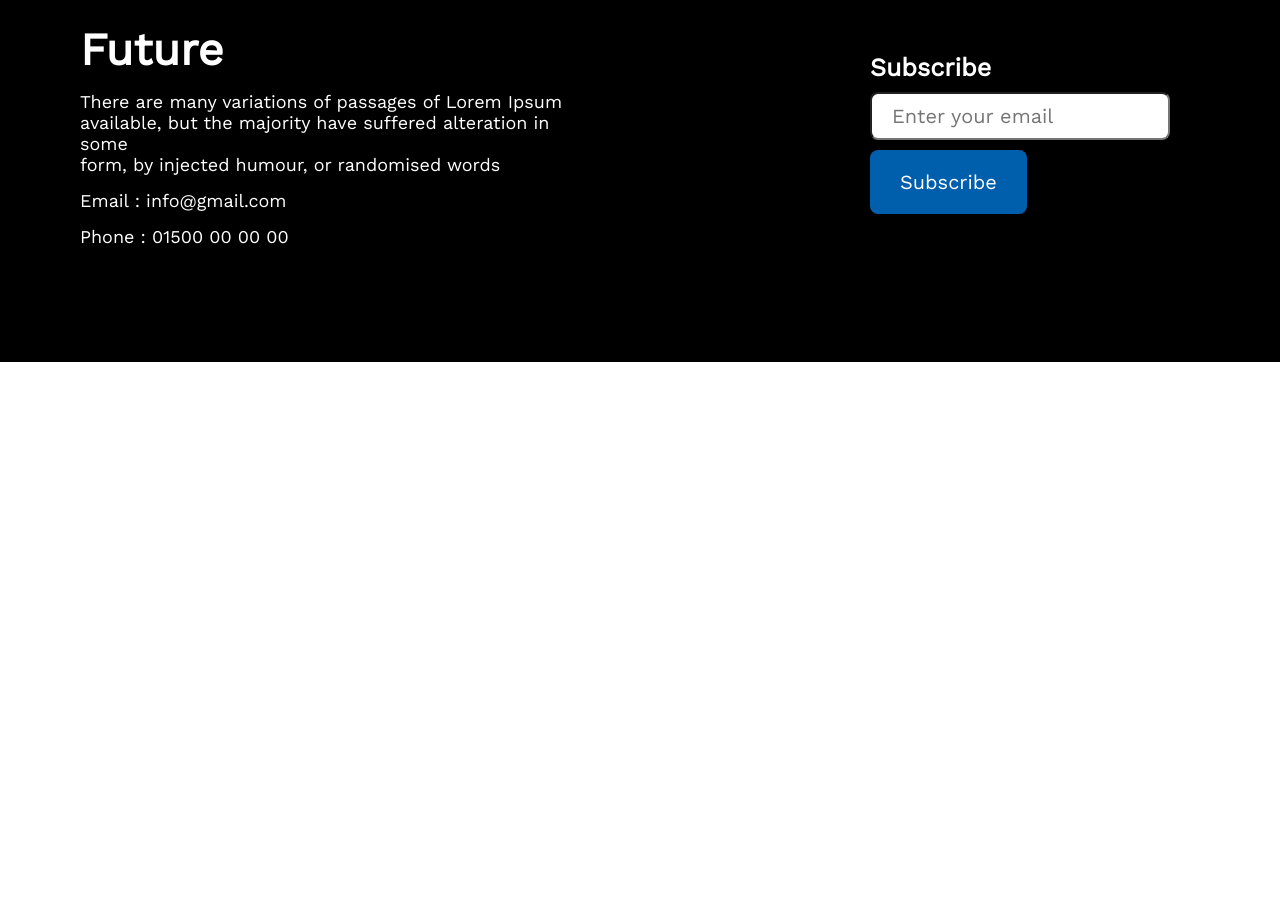
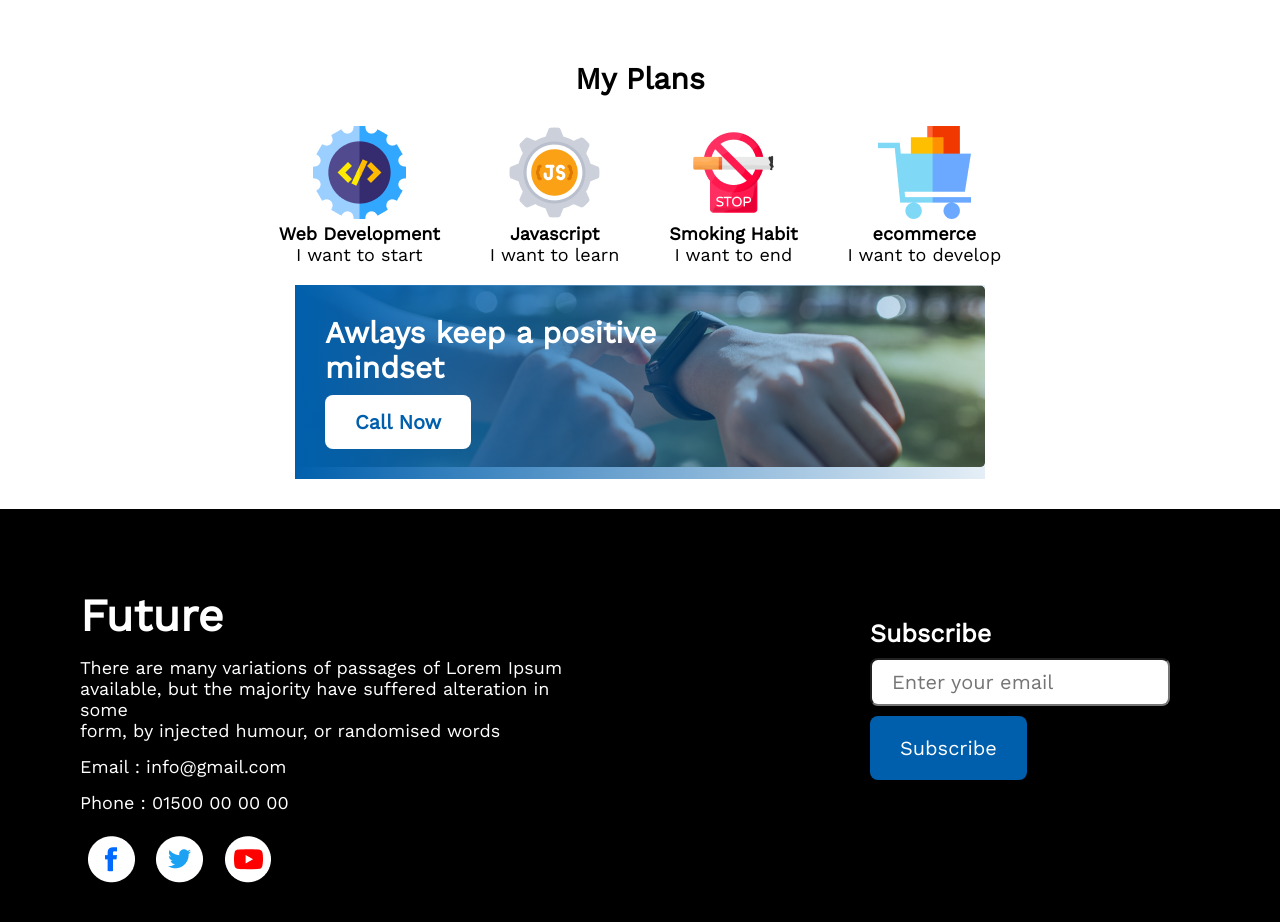
Before and after one commit to MDARH/ph-assignment-1, a plain HTML site: page index.html in a window 1280 px wide. Shown: the part 1720-2642 px from the top of the page. Before the commit the page ends 2082 px from the top, so only its background shows below. Drawn offline with nearby package versions, Linux system fonts and the light colour scheme; the site is published under a folder, as on GitHub Pages, so addresses that start at the root find nothing.

Commit message:
Live Site image problem fix

```diff
--- a/css/style.css
+++ b/css/style.css
@@ -8,7 +8,7 @@
 /* Header Design Start */
 header
 {
-    background-image: url(/images/banner/banner3.png);
+    background-image: url(../images/banner/banner3.png);
     background-size: cover;
     background-repeat: no-repeat;
 }
@@ -100,7 +100,7 @@ header
 /* Special part started */
 .call-now
 {
-    background-image: linear-gradient(90deg, rgba(0,95,172,1), rgba(0,95,172,.1)), url(/images/watch.png);
+    background-image: linear-gradient(90deg, rgba(0,95,172,1), rgba(0,95,172,.1)), url(../images/watch.png);
     background-repeat: no-repeat;
     background-size: contain;
     padding: 30px;
--- a/index.html
+++ b/index.html
@@ -17,7 +17,7 @@
     </header>
     <main>
         <section class="person">
-            <div><img src="/images/person.png" alt="Person"></div>
+            <div><img src="./images/person.png" alt="Person"></div>
             <div class="person-content">
                 <h2>My failures of <br> previous year</h2>
                 <p>Contrary to popular belief, Lorem Ipsum is not simply random text. It has roots in a piece of classical Latin literature from 45 BC, making it over 2000 years old. Richard McClintock.</p>
@@ -34,22 +34,22 @@
             <h2>My Plans</h2>
             <div class="plan-content">
                 <div class="content-item">
-                    <img src="/images/icons/web.png" alt="">
+                    <img src="./images/icons/web.png" alt="">
                     <h4>Web Development</h4>
                     <p>I want to start</p>
                 </div>
                 <div class="content-item">
-                    <img src="/images/icons/js.png" alt="">
+                    <img src="./images/icons/js.png" alt="">
                     <h4>Javascript</h4>
                     <p>I want to learn</p>
                 </div>
                 <div class="content-item">
-                    <img src="/images/icons/smoke.png" alt="">
+                    <img src="./images/icons/smoke.png" alt="">
                     <h4>Smoking Habit</h4>
                     <p>I want to end</p>
                 </div>
                 <div class="content-item">
-                    <img src="/images/icons/ecom.png" alt="">
+                    <img src="./images/icons/ecom.png" alt="">
                     <h4>ecommerce</h4>
                     <p>I want to develop</p>
                 </div>
@@ -67,9 +67,9 @@
             <p>Email : info@gmail.com</p>
             <p>Phone : 01500 00 00 00</p>
             <div>
-                <img src="/images/icons/fb.png" alt="">
-                <img src="/images/icons/twitter.png" alt="">
-                <img src="/images/icons/youtube.png" alt="">
+                <img src="./images/icons/fb.png" alt="">
+                <img src="./images/icons/twitter.png" alt="">
+                <img src="./images/icons/youtube.png" alt="">
             </div>
         </div>
         <div class="subscribe-content">
```
